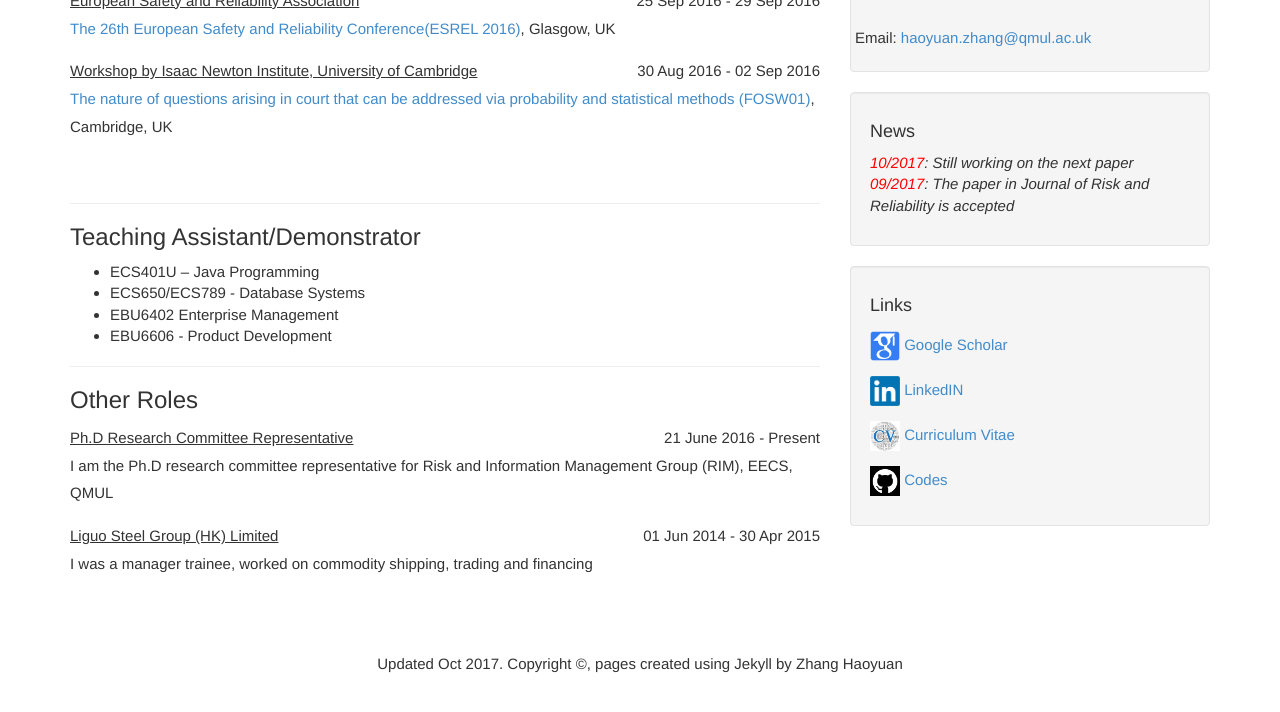
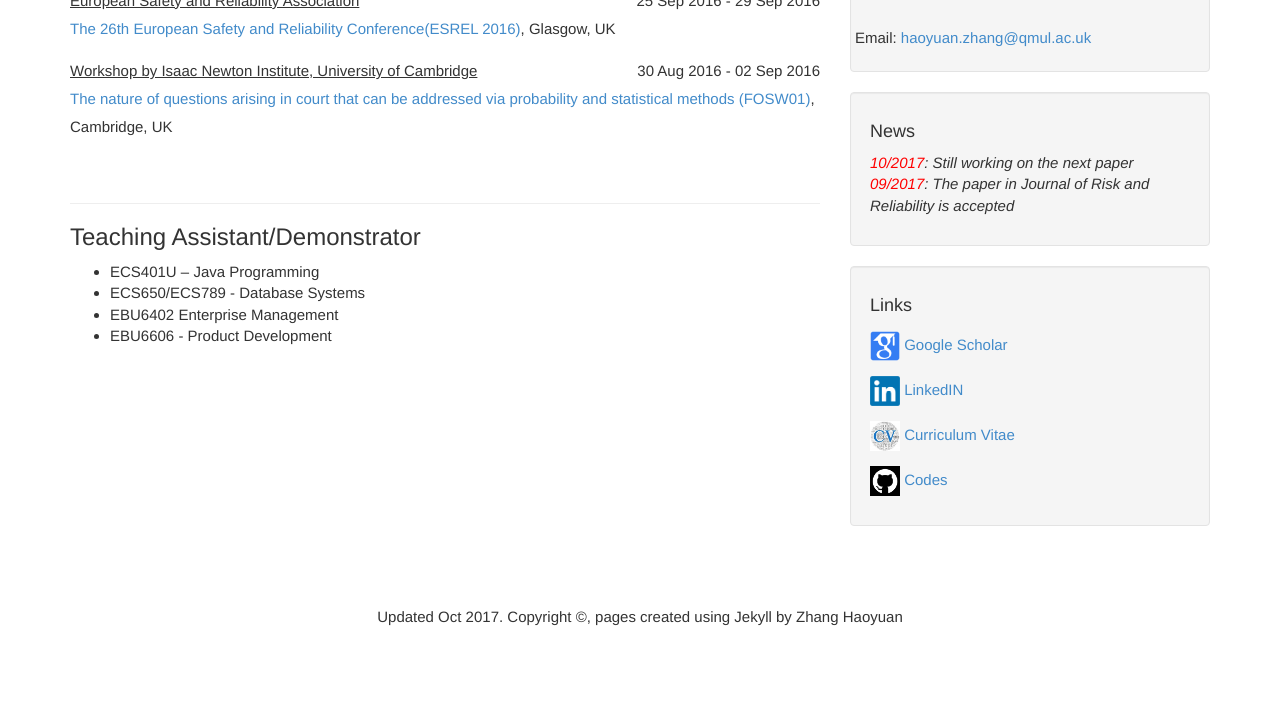
Before and after one commit to july0905/haoyuanzhang1990.github.io, a Jekyll site: the page built from randt.md, in a window 1280 px wide and 1008 px high, cut to the strip 284-996 px from the top of the window. Built offline with Jekyll 4.4.1, drawn with Linux system fonts in a browser that asks for light colours.

Commit message:
Update randt.md

```diff
--- a/randt.md
+++ b/randt.md
@@ -36,16 +36,3 @@ ECS401U – Java Programming</li>
 <li>EBU6402 Enterprise Management</li>
 <li>EBU6606 - Product Development</li>
 </ul>
-
-
-<hr>
-<h3>Other Roles</h3>
-<p style="text-align:left;">
-  <u>Ph.D Research Committee Representative</u><span style="float:right;">21 June 2016 - Present</span>
-<br>I am the Ph.D research committee representative for Risk and Information Management Group (RIM), EECS, QMUL
-</p>
-
-<p style="text-align:left;">
-  <u>Liguo Steel Group (HK) Limited</u><span style="float:right;">01 Jun 2014 - 30 Apr 2015</span>
-<br>I was a manager trainee, worked on commodity shipping, trading and financing
-</p>
```
